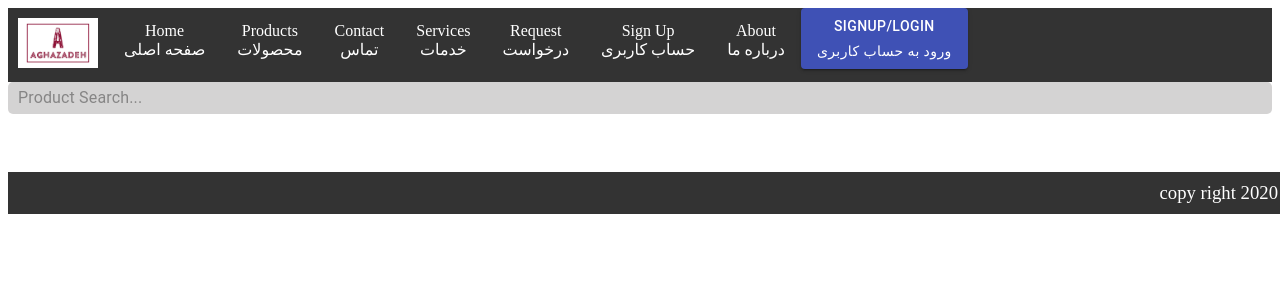
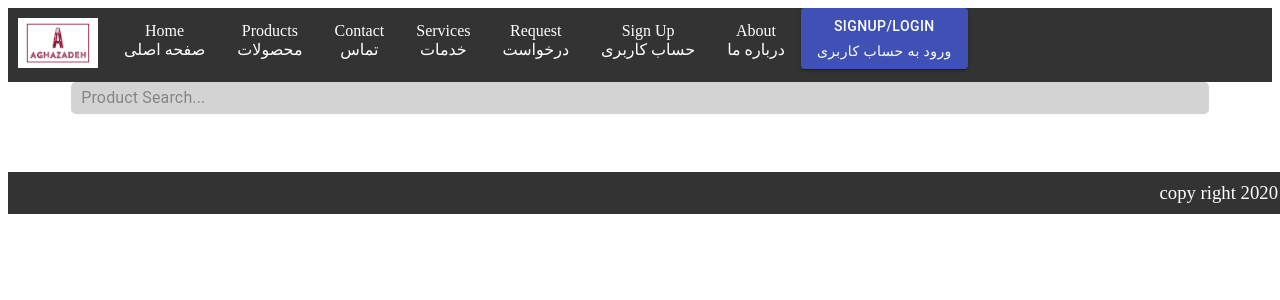
Before and after one commit to zahraaliaghazadeh/Aghazadeh, a React (Create React App) app in the folder client/: page /admin in a window 1280 px wide. Shown: the top 300 px of the page. Built offline with nearby package versions, Linux system fonts and the light colour scheme.

Commit message:
route for productInfo, container for page content

```diff
--- a/client/src/App.css
+++ b/client/src/App.css
@@ -4,9 +4,10 @@ html {
 
 body {
     margin-bottom: 100px;
+
 }
 
-#adminContainer {
-    width: 80%;
+.container {
+    width: 90%;
     margin: 0 auto;
 }
--- a/client/src/App.js
+++ b/client/src/App.js
@@ -4,15 +4,16 @@ import React from 'react';
 import { BrowserRouter as Router, Route, Switch } from "react-router-dom"
 
 // importing pages
-import ProductsPage from "./pages/ProductsPage";
+import AboutPage from "./pages/AboutPage";
+import AdminAddProductPage from "./pages/AdminAddProductPage";
+import AdminDashboard from "./pages/AdminDashboard"
+import AdminProductInfoPage from './pages/AdminProductInfoPage';
+import ContactPage from './pages/ContactPage';
 import RequestServicePage from "./pages/RequestServicePage";
 import ServiceDeptPage from "./pages/ServiceDeptPage";
 import SignUpPage from "./pages/SignUpPage";
 import SplashPage from './pages/SplashPage';
-import ContactPage from './pages/ContactPage';
-import AdminAddProductPage from "./pages/AdminAddProductPage";
-import AboutPage from "./pages/AboutPage";
-import AdminDashboard from "./pages/AdminDashboard"
+import ProductsPage from "./pages/ProductsPage";
 
 // importing components
 import Navbar from "./components/Navbar"
@@ -27,6 +28,8 @@ function App() {
     // all the routes
     <Router>
       <Navbar />
+      <div className="container">
+
         <Switch>
           <Route exact path="/products">
             <ProductsPage />
@@ -48,19 +51,21 @@ function App() {
           <Route exact path="/about">
             <AboutPage />
           </Route>
-        {/* <div id="adminContainer"> */}
           <Route exact path="/admin/new">
             <AdminAddProductPage />
+          </Route>
+          <Route exact path="/admin/product/:id">
+            <AdminProductInfoPage />
           </Route>
           <Route exact path="/admin">
             <AdminDashboard />
           </Route>
-        {/* </div> */}
           <Route exact path="*">
             <SplashPage />
           </Route>
 
         </Switch>
+      </div>
       <Footer />
     </Router>
   );
```
Lines whose indentation alone changed are shown as unchanged.
